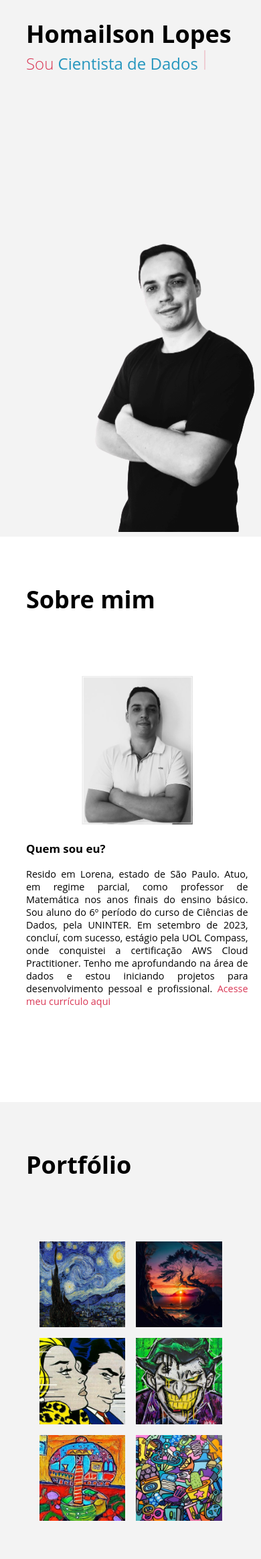
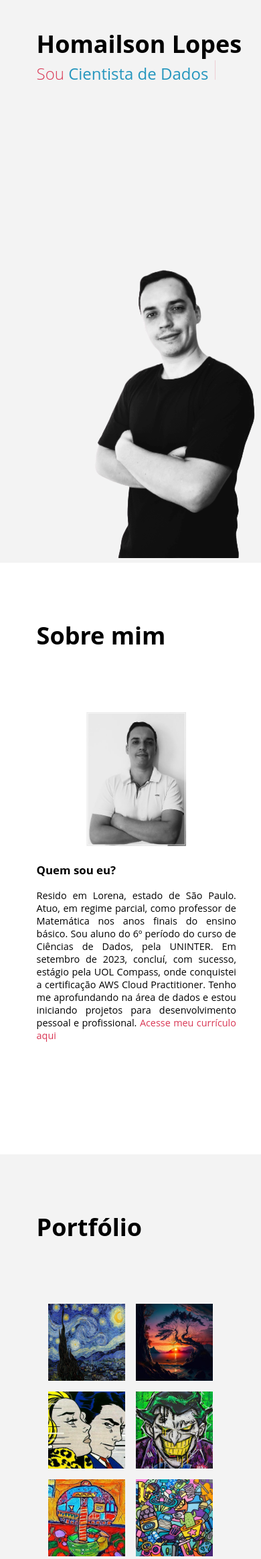
Before and after one commit to Homailson/portfolio, a Flask app: page / in a window 390 px wide. Shown: the part 43-2370 px from the top of the page at 67% size. Run offline with Flask 3, Linux system fonts and the light colour scheme.

Commit message:
testando pequena alteração

```diff
--- a/static/css/style.css
+++ b/static/css/style.css
@@ -373,14 +373,17 @@ nav ul li a:hover {
 }
 
 @media screen and (max-width: 540px) {
+    .content {
+        width: 100%;
+        margin-left: 0;
+    }
+
+    .content section {
+        padding: 5%;
+    }
 
     .content section .main__title {
         font-size: 1.5rem;
-    }
-
-    .content {
-        width: 100%;
-        margin-left: 0;
     }
 
     .icon {
```
